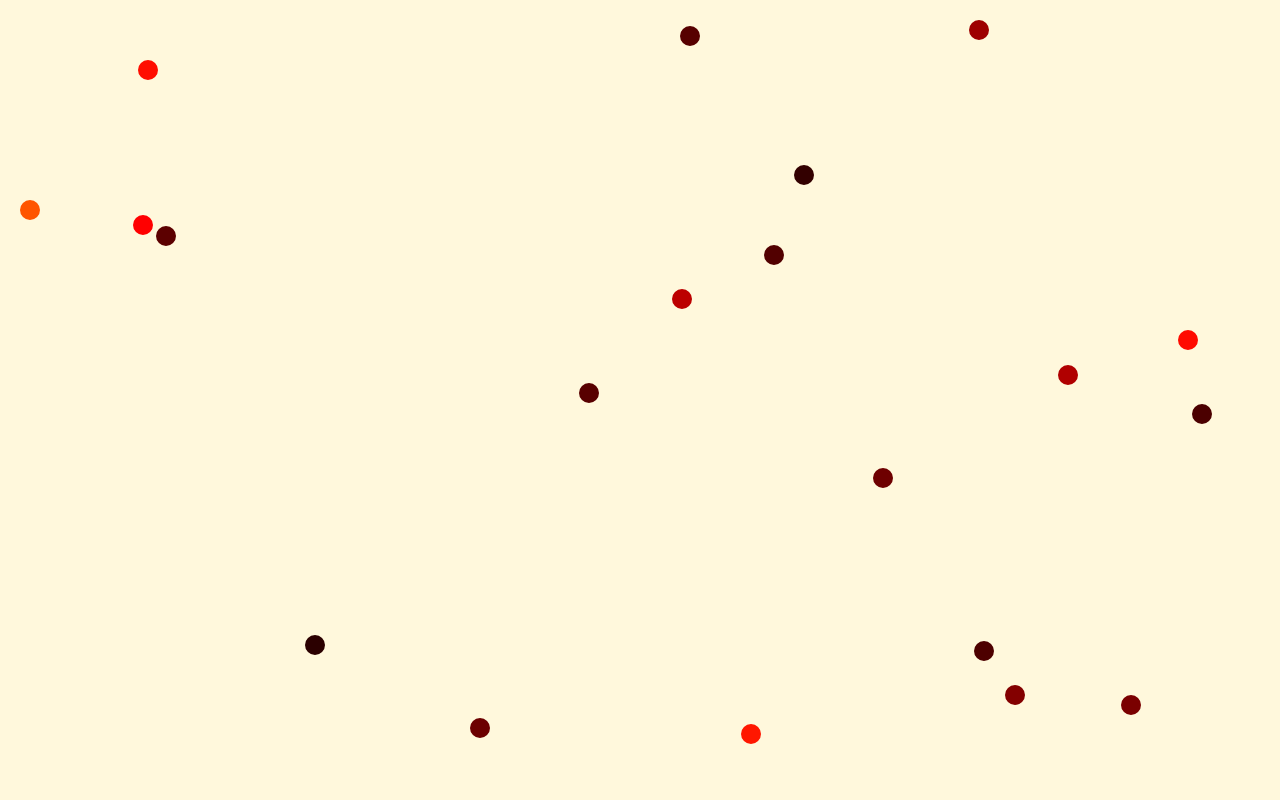
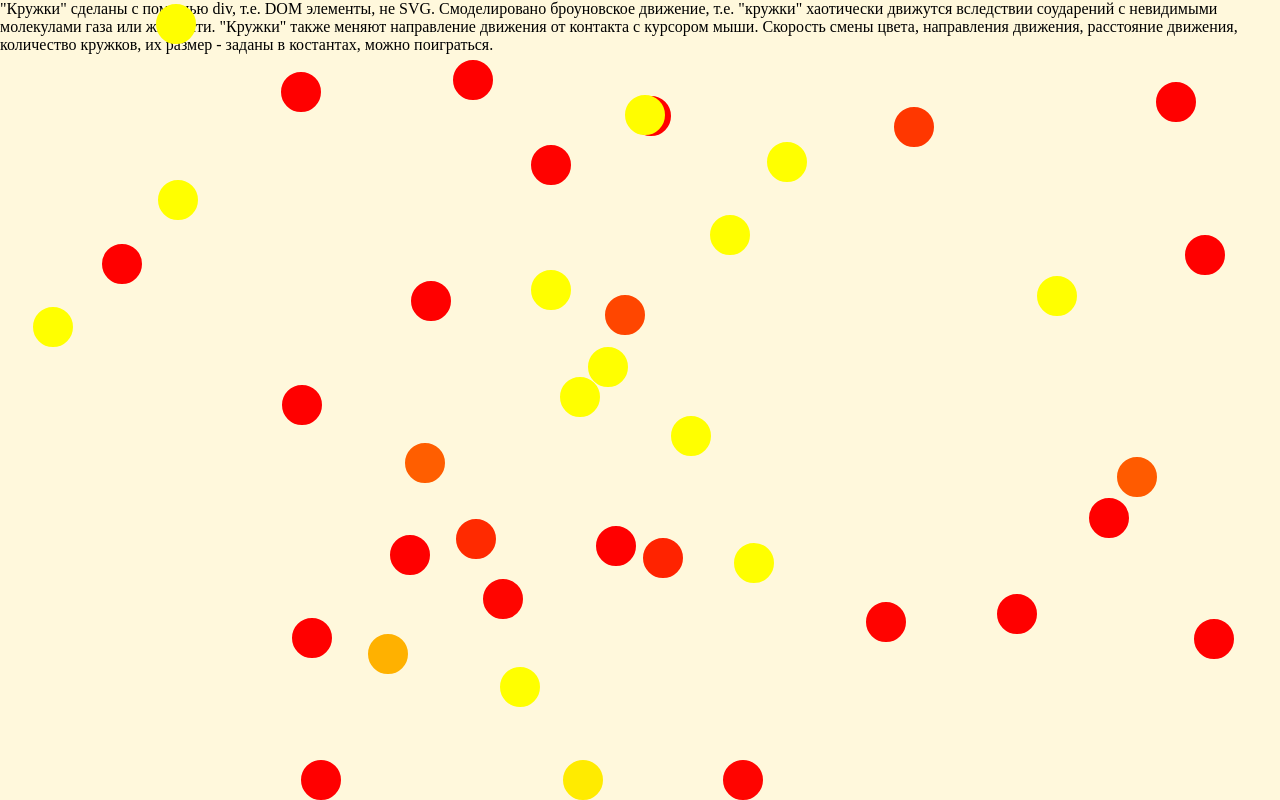
Before and after one commit to Semigradsky/yandex-shri, a plain HTML site: page Register/Dots/index.html in a window 1280 px wide. Drawn offline with Linux system fonts and the light colour scheme.

Commit message:
Задание "Dots": сделано "убегание" точек от курсора мыши, исправлено изменение цвета.

```diff
--- a/Register/Dots/index.html
+++ b/Register/Dots/index.html
@@ -9,21 +9,33 @@
             height: 100%;
             background-color: #FFF8DC;
             margin: 0;
+            cursor: crosshair;
         }
 
         div {
             width: 0;
             height: 0;
-            border: 10px solid black;
-            border-radius: 10px;
             position: absolute;
             top: 0px;
             left: 0px;
-            color: rgb(255, 0, 0);
+        }
+        div span {
+            display: block;
+            width: 0;
+            height: 0;
+            border: 20px solid transparent;
+            border-radius: 20px;
+            border-color: red;
         }
     </style>
 </head>
 <body>
+    <span>"Кружки" сделаны с помощью div, т.е. DOM элементы, не SVG.
+        Смоделировано броуновское движение, т.е. "кружки" хаотически движутся вследствии соударений с невидимыми молекулами газа или жидкости.
+        "Кружки" также меняют направление движения от контакта с курсором мыши.
+        Скорость смены цвета, направления движения, расстояние движения, количество кружков, их размер - заданы в костантах, можно поиграться.
+    </span>
+
 
 <script src="d3.js"></script>
 <script src="main.js"></script>
--- a/Register/Dots/main.js
+++ b/Register/Dots/main.js
@@ -1,10 +1,10 @@
 (function() {
 
-    var COUNT_CIRCLES = 20, // count
+    var COUNT_CIRCLES = 40, // count
         DEFAULT_CHANGE_COLOR_DURATION = 2000, // ms
-        MOTION_DURATION = 100, // ms
-        MOTION_DISTANCE = 20, // px
-        CIRCLE_DIAMETER = 20; // px
+        MOTION_DURATION = 400, // ms
+        MOTION_DISTANCE = 60, // px
+        CIRCLE_DIAMETER = 40; // px
 
     var minLeftPos = 0,
         maxLeftPos = document.body.clientWidth - CIRCLE_DIAMETER,
@@ -12,13 +12,31 @@
         maxTopPos = document.body.clientHeight - CIRCLE_DIAMETER;
 
     var body = d3.select('body'),
-        data = generateData(),
-        circles = body.selectAll('div').data(data).enter().append('div');
+        data = generateStartData(),
+        circles = body.selectAll('div').data(data).enter().append('div'),
+        circlesColors = circles.append('span'),
+        mouseCoordinates = [0, 0];
+
+    body.on("mousemove", function() {
+        mouseCoordinates = d3.mouse(this);
+    });
+
+    circles.on("mousemove", function() {
+        var circle = d3.select(this),
+            data = circle.data()[0];
+
+        circle.datum(generateNewData(data));
+        applyData(circle.transition());
+    });
+
     applyData(circles);
 
     circles.each(function() {
         var circle = d3.select(this);
         animateMotion(circle);
+    });
+    circlesColors.each(function() {
+        var circle = d3.select(this);
         animateChangeColor(circle);
     });
 
@@ -44,6 +62,7 @@
         newTopPos = Math.max(minTopPos, Math.min(maxTopPos, newTopPos));
 
         return {
+            id: oldData.id,
             x: newLeftPos,
             y: newTopPos
         };
@@ -61,20 +80,21 @@
 
     function animateChangeColor(circle) {
         var duration = DEFAULT_CHANGE_COLOR_DURATION * Math.random(),
-            newColor = circle.style('border-color') === 'rgb(255, 0, 0)' ? 'rgb(255, 255, 0)' : 'rgb(255, 0, 0)';
+            newColor = Math.random() > 0.5 ? 'yellow' : 'red';
 
         circle
             .transition()
             .duration(duration)
-            .ease('linear')
             .style('border-color', newColor);
+
         setTimeout(function() { animateChangeColor(circle); }, duration);
     }
 
-    function generateData() {
+    function generateStartData() {
         var data = [];
         for (var i = COUNT_CIRCLES; i--;) {
             data.push({
+                id: 'id_' + i,
                 x: random(minLeftPos, maxLeftPos),
                 y: random(minTopPos, maxTopPos)
             });
```
